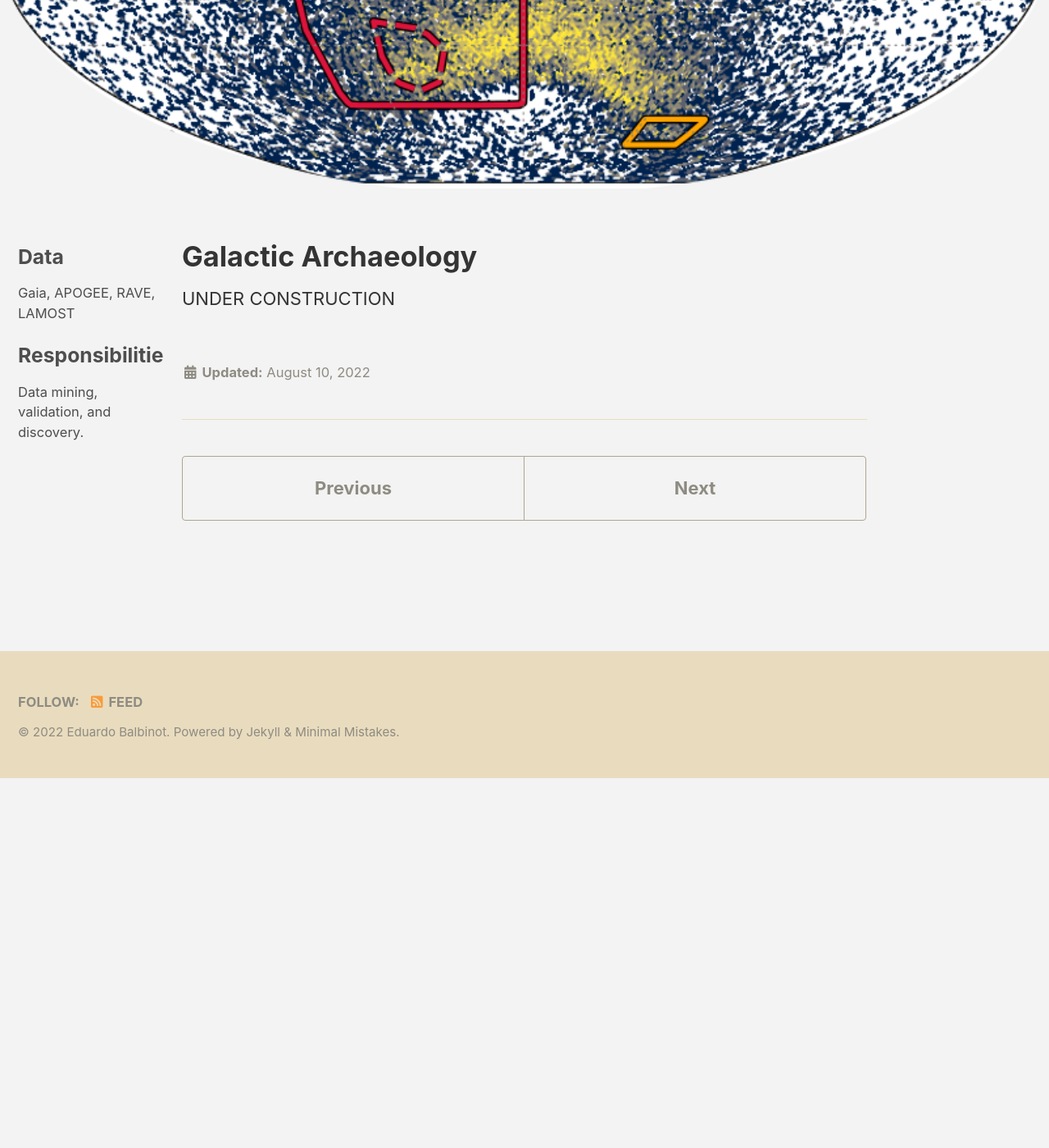
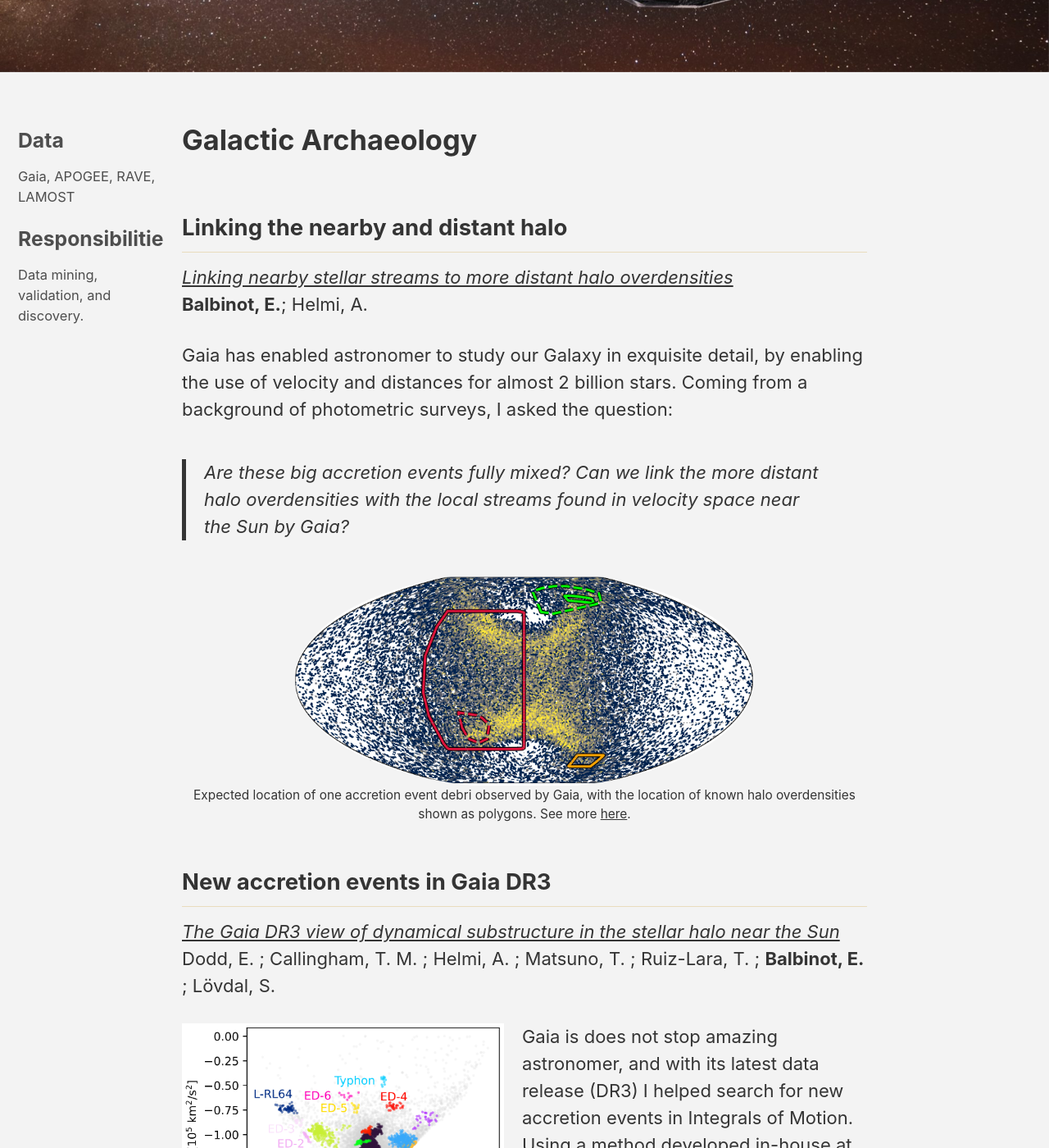
Before and after one commit to balbinot/balbinot.github.io, a Jekyll site: the page built from _research/galactic_archaeology.md, in a window 1280 px wide and 1400 px high, scrolled down 451 px. Shown: the whole window at 82% size. Built offline with Jekyll 4.4.1, drawn with Linux system fonts in a browser that asks for light colours; cached includes are drawn as plain includes; some of the changed text lies outside the part shown.

Commit message:
some research posts. Needs text revision

```diff
--- a/Gemfile
+++ b/Gemfile
@@ -1,3 +1,5 @@
 source "https://rubygems.org"
 gem "github-pages", group: :jekyll_plugins
 gem "jekyll-include-cache", group: :jekyll_plugins
+
+gem "webrick", "~> 1.7"
--- a/_research/galactic_archaeology.md
+++ b/_research/galactic_archaeology.md
@@ -2,9 +2,10 @@
 title: "Galactic Archaeology"
 excerpt: "The history of the formation of our Milky Way told by their ancient remnants"
 number: 2
+collection: research
 layout: single
 header:
-  image: /assets/images/GA_800px.png
+  image: /assets/images/Gaia_mapping_the_stars_of_the_Milky_Way-banner.jpg
   teaser: /assets/images/IoM_200px.png
 sidebar:
   - title: "Data"
@@ -13,4 +14,42 @@ sidebar:
     text: "Data mining, validation, and discovery."
 ---
 
-UNDER CONSTRUCTION
+## Linking the nearby and distant halo
+
+[*Linking nearby stellar streams to more distant halo
+overdensities*](https://ui.adsabs.harvard.edu/abs/2021A&A...654A..15B/abstract)
+<br/> **Balbinot, E.**; Helmi, A.
+
+Gaia has enabled astronomer to study our Galaxy in exquisite detail, by
+enabling the use of velocity and distances for almost 2 billion stars.
+Coming from a background of photometric surveys, I asked the question:
+
+> Are these big accretion events fully mixed? Can we link the more distant halo
+> overdensities with the local streams found in velocity space near the Sun by
+> Gaia?
+
+![Distant structures expected based on accretion event orbits](/assets/images/GA_800px.png ){:
+.align-center style="width: 67%; caption="Test"}
+Expected location of one accretion event debri observed by Gaia, with the
+location of known halo overdensities shown as polygons. See more
+[here](https://ui.adsabs.harvard.edu/abs/2021A%26A...654A..15B/abstract).
+{: style="text-align: center; font-size:0.7em;"}
+
+
+## New accretion events in Gaia DR3
+
+[*The Gaia DR3 view of dynamical substructure in the stellar halo near the Sun*](https://ui.adsabs.harvard.edu/abs/2022arXiv220611248D/abstract)
+<br/> Dodd, E. ; Callingham, T. M. ; Helmi, A. ; Matsuno, T. ;
+Ruiz-Lara, T. ; **Balbinot, E.** ; Lövdal, S.
+
+![Lz vs energy with new structures tagged](/assets/images/IoM_dodd.png ){:
+.align-left style="width: 47%; caption="Test"}
+
+Gaia is does not stop amazing astronomer, and with its latest data release
+(DR3) I helped search for new accretion events in Integrals of Motion. Using a
+method developed in-house at the Kapteyn Institute, the Galactic Archeology
+group was able to identify several new features in the Gaia data, combined with
+a variety of ground-based surveys. My role here was to provide access to this
+huge data-set in a friendly way, as well as provide some expertise on how to
+best use the Gaia data. This is inherited from my infrastructure work as part
+of [DPAC](https://www.cosmos.esa.int/web/gaia/dpac/consortium) doing validation of the catalogue before release.
```
Also changed, not shown: _research/globular_clusters.md (+54 -1 lines), _research/stellar_streams.md (+1 -0 lines), assets/images/Gaia_mapping_the_stars_of_the_Milky_Way-banner.jpg (added), assets/images/IoM_dodd.png (added), assets/images/NGC6642_CMD.png (added), assets/images/devil.png (added).
